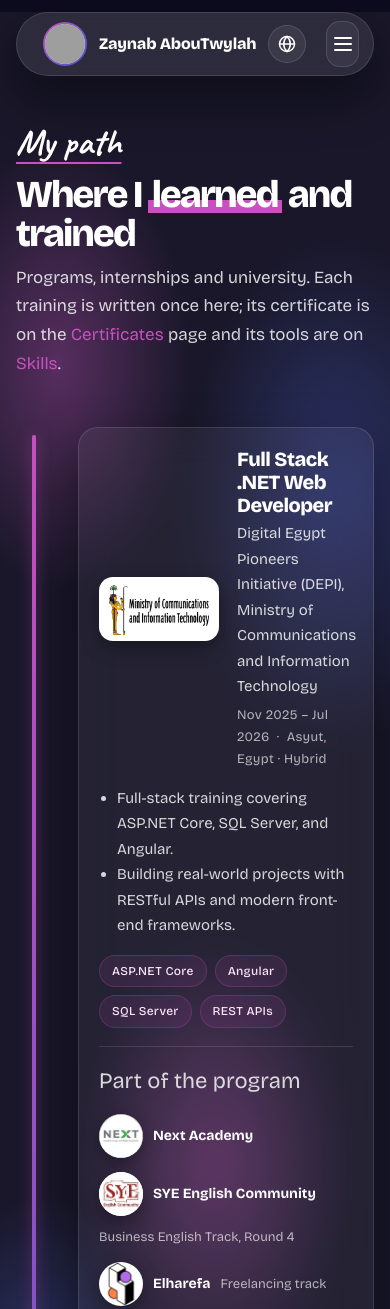
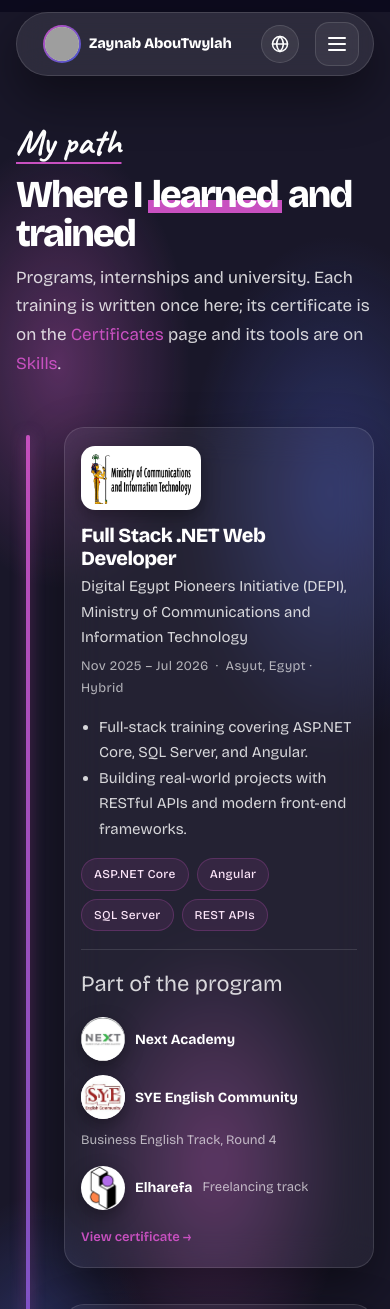
Before and after one commit to ZeinabAbouTwyla/Zaynab-AbouTwylah, a plain HTML site: page pages/experience.html in a window 390 px wide. Shown: the top 1309 px of the page. Drawn offline with nearby package versions, Linux system fonts and the light colour scheme; grey boxes are pictures that could not be loaded.

Commit message:
Implement mobile fit fixes for layout adjustments
Added mobile fit fixes to prevent sideways overflow and ensure header and cards fit on 360px phones.

```diff
--- a/css/pages.css
+++ b/css/pages.css
@@ -308,3 +308,25 @@ html[dir="rtl"] .dv__arrow { transform: scaleX(-1); } html[dir="rtl"] .dv__arrow
 html[dir="rtl"] .dv__arrow--a { left: auto; right: 10%; } html[dir="rtl"] .dv__arrow--b { left: auto; right: 62%; }
 @media (max-width: 640px) { .dv { padding-top: 60px; } .dv__arrow { top: 28px; width: 17%; } }
 .contact-form__note.is-ok{color:#6fe3a5}.contact-form__note.is-err{color:#ff8a8a}
+
+/* ---- Mobile fit fix (Nov 26): no sideways overflow, header and cards fit 360px phones ---- */
+html, body { overflow-x: clip; max-width: 100%; }
+.home-hero { overflow-x: clip; }
+.xcard, .xcard__head > div { min-width: 0; }
+.xcard__role, .xcard__org, .xcard__meta { overflow-wrap: anywhere; }
+@media (max-width: 768px) {
+  body .navbar { gap: 8px; padding: 0 10px 0 14px; }
+  body .navbar__id { flex: 1 1 auto; min-width: 0; gap: 8px; }
+  body .navbar__id .navbar__avatar { width: 38px; height: 38px; flex: none; }
+  body .navbar__who { min-width: 0; }
+  body .navbar__who b { font-size: 14.5px; white-space: nowrap; overflow: hidden; text-overflow: ellipsis; }
+  body .navbar__lang { flex: none; margin-inline: 0; }
+  body .navbar__hamburger { flex: 0 0 44px; width: 44px; height: 44px; }
+}
+@media (max-width: 560px) {
+  .xcard__head { flex-direction: column; align-items: flex-start; gap: 14px; }
+  .tl { padding-left: 48px; }
+  .tl__rail { left: 10px; }
+  .tl__icon { left: 12px; width: 34px; height: 34px; }
+  .xcard { padding: 18px 16px; }
+}
```
